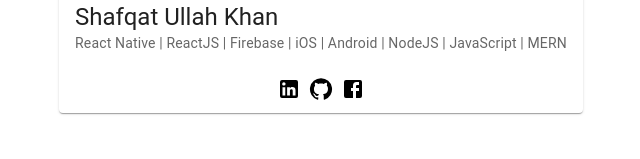
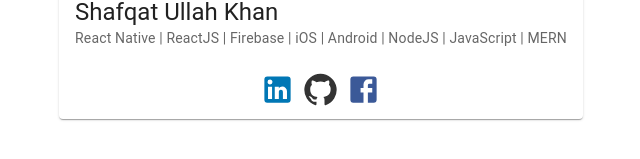
Before and after one commit to Shasikhan/Shasikhan.github.io, a React (Create React App) app: page / in a window 1280 px wide. Shown: the part 449-608 px from the top of the page, without its empty margins (319-959 px from the left). Built offline with nearby package versions, Linux system fonts and the light colour scheme.

Commit message:
social links colors updated

```diff
--- a/src/pages/MainPage/MainPage.js
+++ b/src/pages/MainPage/MainPage.js
@@ -51,26 +51,29 @@ const MainPage = () => {
           <a
             rel="noreferrer"
             className="linkBtn"
+            style={{ color: "#0077b5" }}
             href="https://www.linkedin.com/in/shafqat-ullah-khan-25a9b8111"
             target="_blank"
           >
-            <LinkedInIcon />
+            <LinkedInIcon sx={{ fontSize: 35 }} />
           </a>
           <a
             rel="noreferrer"
             className="linkBtn"
+            style={{ color: "#333" }}
             href="https://github.com/Shasikhan"
             target="_blank"
           >
-            <GitHubIcon />
+            <GitHubIcon sx={{ fontSize: 35 }} />
           </a>
           <a
             rel="noreferrer"
             className="linkBtn"
+            style={{ color: "#3b5998" }}
             href="https://twitter.com/shafqat_ullahk/"
             target="_blank"
           >
-            <FacebookIcon />
+            <FacebookIcon sx={{ fontSize: 35 }} />
           </a>
         </CardActions>
       </Card>
```
